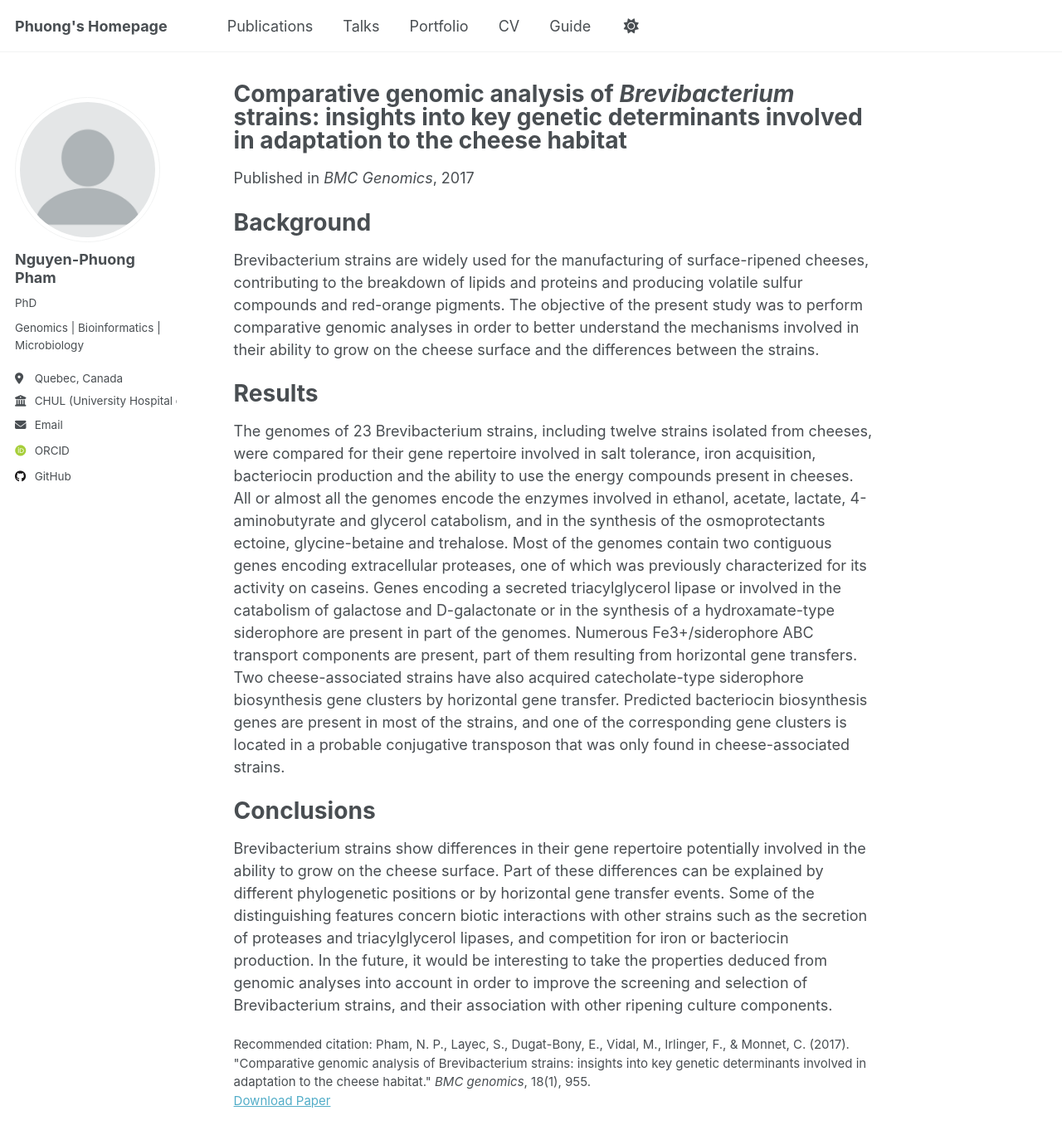
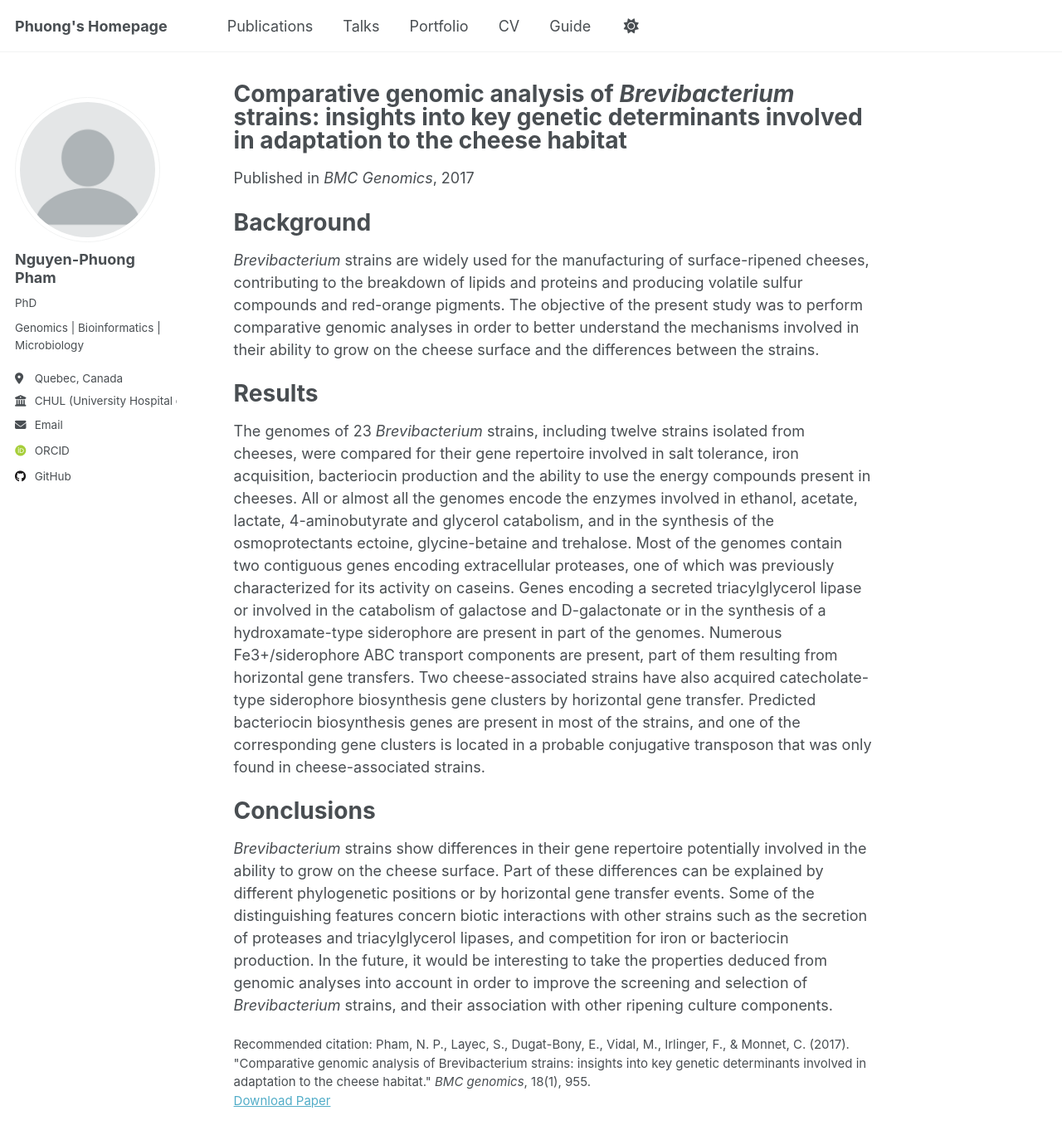
Before and after one commit to phng3001/phng3001.github.io, a Jekyll site: the page built from _publications/2017-12-07-BMC-Genomics.md, in a window 1280 px wide and 1400 px high. Shown: the top 1374 px of the window at 83% size. Built offline with Jekyll 4.4.1, drawn with Linux system fonts in a browser that asks for light colours; some web fonts are replaced; a script that is not in the unit is left out.

```diff
--- a/_publications/2017-12-07-BMC-Genomics.md
+++ b/_publications/2017-12-07-BMC-Genomics.md
@@ -11,10 +11,10 @@ citation: 'Pham, N. P., Layec, S., Dugat-Bony, E., Vidal, M., Irlinger, F., & Mo
 ---
 
 # Background
-Brevibacterium strains are widely used for the manufacturing of surface-ripened cheeses, contributing to the breakdown of lipids and proteins and producing volatile sulfur compounds and red-orange pigments. The objective of the present study was to perform comparative genomic analyses in order to better understand the mechanisms involved in their ability to grow on the cheese surface and the differences between the strains.
+*Brevibacterium* strains are widely used for the manufacturing of surface-ripened cheeses, contributing to the breakdown of lipids and proteins and producing volatile sulfur compounds and red-orange pigments. The objective of the present study was to perform comparative genomic analyses in order to better understand the mechanisms involved in their ability to grow on the cheese surface and the differences between the strains.
 
 # Results
-The genomes of 23 Brevibacterium strains, including twelve strains isolated from cheeses, were compared for their gene repertoire involved in salt tolerance, iron acquisition, bacteriocin production and the ability to use the energy compounds present in cheeses. All or almost all the genomes encode the enzymes involved in ethanol, acetate, lactate, 4-aminobutyrate and glycerol catabolism, and in the synthesis of the osmoprotectants ectoine, glycine-betaine and trehalose. Most of the genomes contain two contiguous genes encoding extracellular proteases, one of which was previously characterized for its activity on caseins. Genes encoding a secreted triacylglycerol lipase or involved in the catabolism of galactose and D-galactonate or in the synthesis of a hydroxamate-type siderophore are present in part of the genomes. Numerous Fe3+/siderophore ABC transport components are present, part of them resulting from horizontal gene transfers. Two cheese-associated strains have also acquired catecholate-type siderophore biosynthesis gene clusters by horizontal gene transfer. Predicted bacteriocin biosynthesis genes are present in most of the strains, and one of the corresponding gene clusters is located in a probable conjugative transposon that was only found in cheese-associated strains.
+The genomes of 23 *Brevibacterium* strains, including twelve strains isolated from cheeses, were compared for their gene repertoire involved in salt tolerance, iron acquisition, bacteriocin production and the ability to use the energy compounds present in cheeses. All or almost all the genomes encode the enzymes involved in ethanol, acetate, lactate, 4-aminobutyrate and glycerol catabolism, and in the synthesis of the osmoprotectants ectoine, glycine-betaine and trehalose. Most of the genomes contain two contiguous genes encoding extracellular proteases, one of which was previously characterized for its activity on caseins. Genes encoding a secreted triacylglycerol lipase or involved in the catabolism of galactose and D-galactonate or in the synthesis of a hydroxamate-type siderophore are present in part of the genomes. Numerous Fe3+/siderophore ABC transport components are present, part of them resulting from horizontal gene transfers. Two cheese-associated strains have also acquired catecholate-type siderophore biosynthesis gene clusters by horizontal gene transfer. Predicted bacteriocin biosynthesis genes are present in most of the strains, and one of the corresponding gene clusters is located in a probable conjugative transposon that was only found in cheese-associated strains.
 
 # Conclusions
-Brevibacterium strains show differences in their gene repertoire potentially involved in the ability to grow on the cheese surface. Part of these differences can be explained by different phylogenetic positions or by horizontal gene transfer events. Some of the distinguishing features concern biotic interactions with other strains such as the secretion of proteases and triacylglycerol lipases, and competition for iron or bacteriocin production. In the future, it would be interesting to take the properties deduced from genomic analyses into account in order to improve the screening and selection of Brevibacterium strains, and their association with other ripening culture components.
+*Brevibacterium* strains show differences in their gene repertoire potentially involved in the ability to grow on the cheese surface. Part of these differences can be explained by different phylogenetic positions or by horizontal gene transfer events. Some of the distinguishing features concern biotic interactions with other strains such as the secretion of proteases and triacylglycerol lipases, and competition for iron or bacteriocin production. In the future, it would be interesting to take the properties deduced from genomic analyses into account in order to improve the screening and selection of *Brevibacterium* strains, and their association with other ripening culture components.
```
